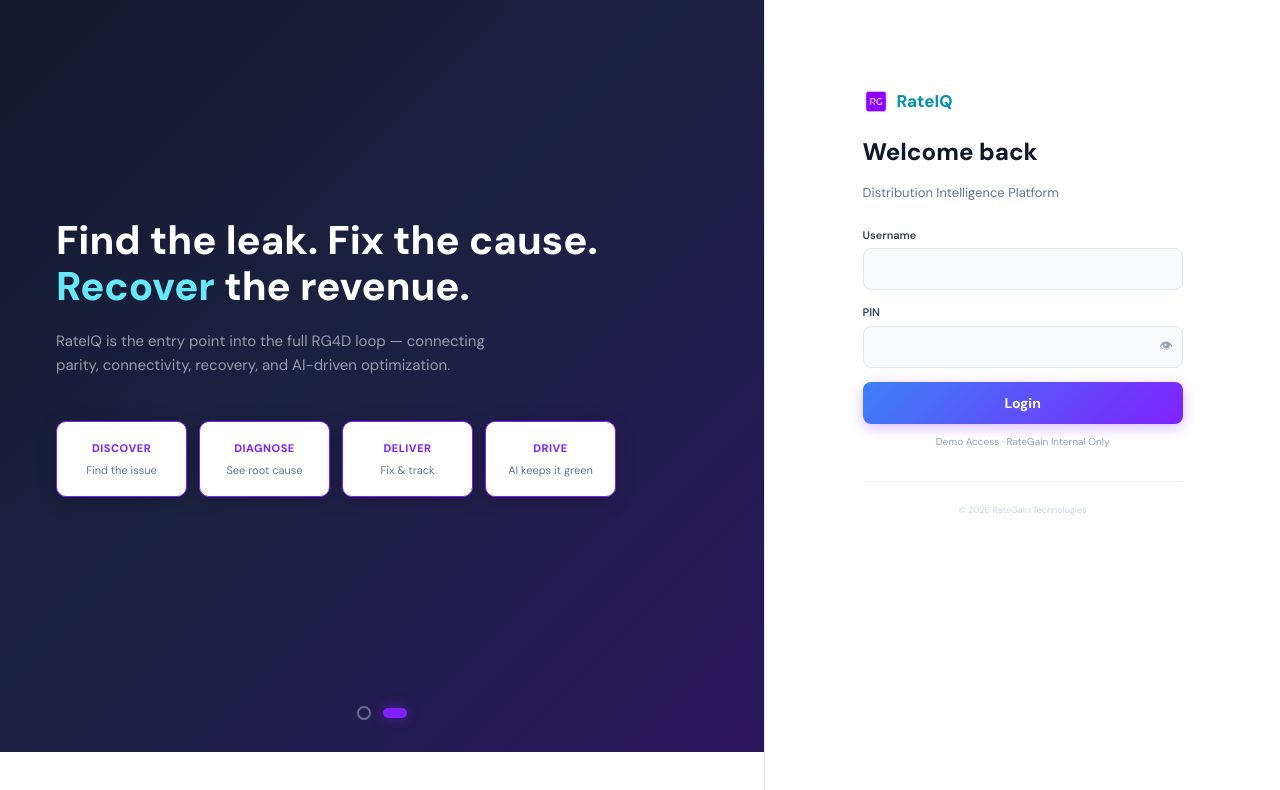
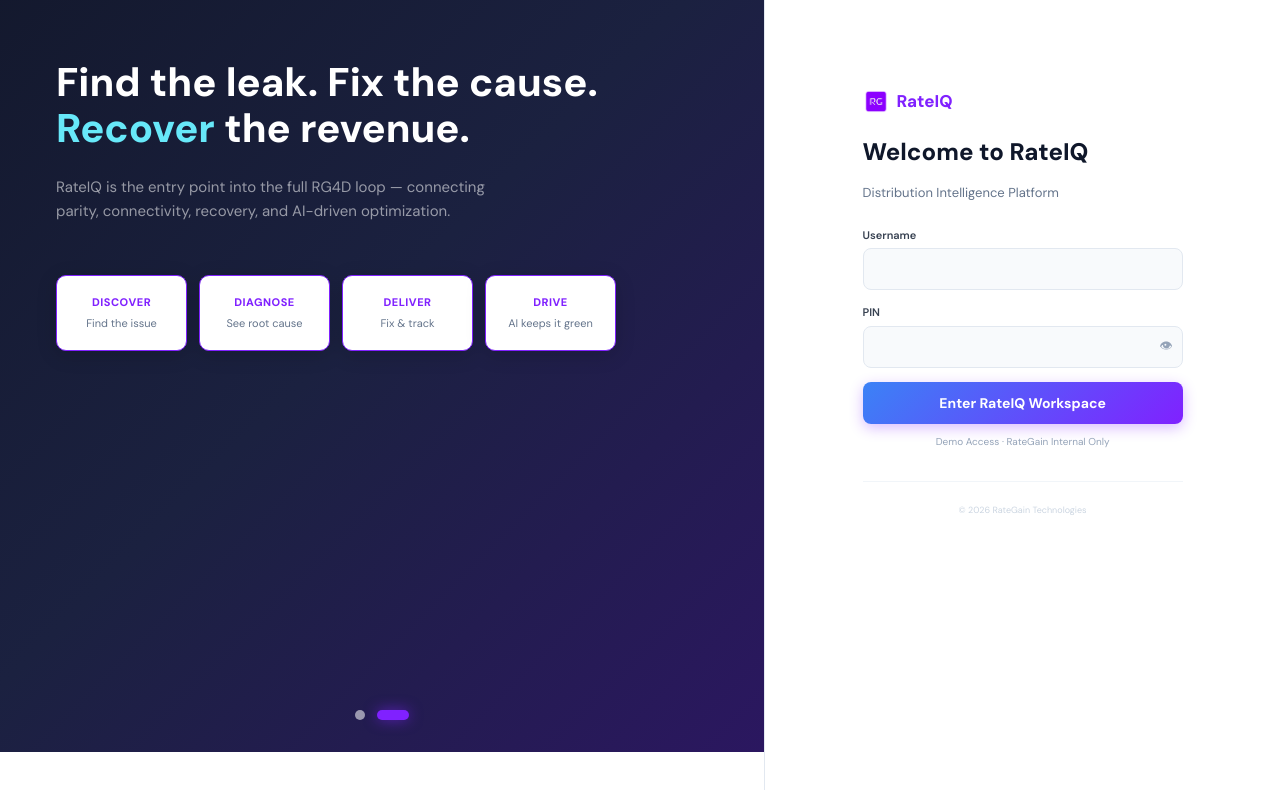
Before and after one commit to jagrose22/insightsiq, a React (Vite) app: page / in a window 1280 px wide. Both pictures are taken after a click on the element 400 px from the left and 713 px from the top of the page. Shown: the top 790 px of the page. Built offline with nearby package versions, Linux system fonts and the light colour scheme.

Commit message:
feat: update design elements and button text
Adjust padding, margins, and button labels for better UX.

```diff
--- a/src/App.jsx
+++ b/src/App.jsx
@@ -908,15 +908,15 @@ export default function App() {
           </div>
 
           {/* Rotating content area */}
-          <div style={{flex:1,display:"flex",flexDirection:"column",justifyContent:"center"}}>
+          <div style={{flex:1,display:"flex",flexDirection:"column",paddingTop:"6vh"}}>
             <div style={{animation:"fadeSlide 0.4s ease both"}} key={slide}>
               {slide === 0 ? (
                 <>
                   {/* Screen 1: Product hook */}
-                  <h1 style={{fontSize:40,fontWeight:800,color:"#fff",lineHeight:1.15,marginBottom:20}}>
+                  <h1 style={{fontSize:40,fontWeight:800,color:"#fff",lineHeight:1.15,marginBottom:24}}>
                     Revenue is leaking.<br/><span style={{color:"#67E8F9"}}>RateIQ</span> shows you where.
                   </h1>
-                  <p style={{fontSize:15,color:"rgba(255,255,255,0.55)",lineHeight:1.6,maxWidth:440,marginBottom:44}}>
+                  <p style={{fontSize:15,color:"rgba(255,255,255,0.55)",lineHeight:1.6,maxWidth:440,marginBottom:52}}>
                     See hidden revenue risk across distribution, parity, and booking performance.
                   </p>
 
@@ -941,10 +941,10 @@ export default function App() {
               ) : (
                 <>
                   {/* Screen 2: RG4D story */}
-                  <h1 style={{fontSize:40,fontWeight:800,color:"#fff",lineHeight:1.15,marginBottom:20}}>
+                  <h1 style={{fontSize:40,fontWeight:800,color:"#fff",lineHeight:1.15,marginBottom:24}}>
                     Find the leak. Fix the cause.<br/><span style={{color:"#67E8F9"}}>Recover</span> the revenue.
                   </h1>
-                  <p style={{fontSize:15,color:"rgba(255,255,255,0.55)",lineHeight:1.6,maxWidth:440,marginBottom:44}}>
+                  <p style={{fontSize:15,color:"rgba(255,255,255,0.55)",lineHeight:1.6,maxWidth:440,marginBottom:52}}>
                     RateIQ is the entry point into the full RG4D loop — connecting parity, connectivity, recovery, and AI-driven optimization.
                   </p>
 
@@ -972,10 +972,10 @@ export default function App() {
           <div style={{position:"absolute",bottom:32,left:0,right:0,display:"flex",justifyContent:"center",alignItems:"center",gap:12}}>
             {[0,1].map(i=>(
               <div key={i} onClick={()=>setSlide(i)} className="nav-dot"
-                style={{width:slide===i?24:10,height:10,borderRadius:slide===i?5:"50%",
-                  background:slide===i?"#8021FF":"transparent",
-                  border:slide===i?"none":"2px solid rgba(255,255,255,0.35)",
-                  boxShadow:slide===i?"0 0 12px rgba(128,33,255,0.5)":"none",
+                style={{width:slide===i?32:10,height:10,borderRadius:slide===i?5:"50%",
+                  background:slide===i?"#8021FF":"rgba(255,255,255,0.55)",
+                  border:"none",
+                  boxShadow:slide===i?"0 0 14px rgba(128,33,255,0.6)":"none",
                   transition:"all 0.2s ease"}}/>
             ))}
           </div>
@@ -990,9 +990,9 @@ export default function App() {
             {/* Header */}
             <div style={{display:"flex",alignItems:"center",gap:8,marginBottom:8}}>
               <img src="/Logo-RG.png" alt="RG" style={{width:26,height:26,borderRadius:5,objectFit:"contain"}}/>
-              <span style={{fontSize:17,fontWeight:800,color:"#0891B2"}}>RateIQ</span>
-            </div>
-            <h2 style={{fontSize:24,fontWeight:800,color:"#0F172A",marginBottom:4}}>Welcome back</h2>
+              <span style={{fontSize:17,fontWeight:800,color:"#8021FF"}}>RateIQ</span>
+            </div>
+            <h2 style={{fontSize:24,fontWeight:800,color:"#0F172A",marginBottom:4}}>Welcome to RateIQ</h2>
             <p style={{fontSize:13,color:"#64748B",marginBottom:24}}>Distribution Intelligence Platform</p>
 
             {/* Form */}
@@ -1033,7 +1033,7 @@ export default function App() {
                 color:"#fff",border:"none",borderRadius:8,padding:12,fontSize:14,fontWeight:700,
                 cursor:"pointer",boxShadow:"0 4px 14px rgba(128,33,255,0.3)",
                 transition:"all 0.15s"}}>
-              Login
+              Enter RateIQ Workspace
             </button>
             <div style={{color:"#94A3B8",fontSize:10,textAlign:"center",marginTop:10}}>Demo Access · RateGain Internal Only</div>
 
```
